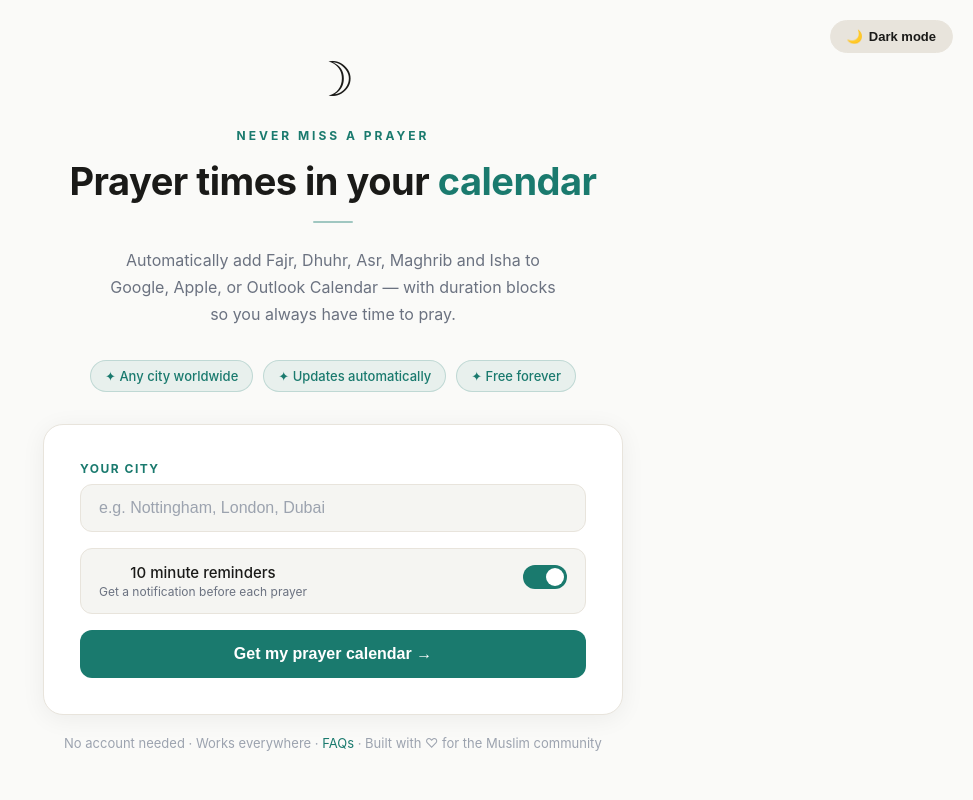
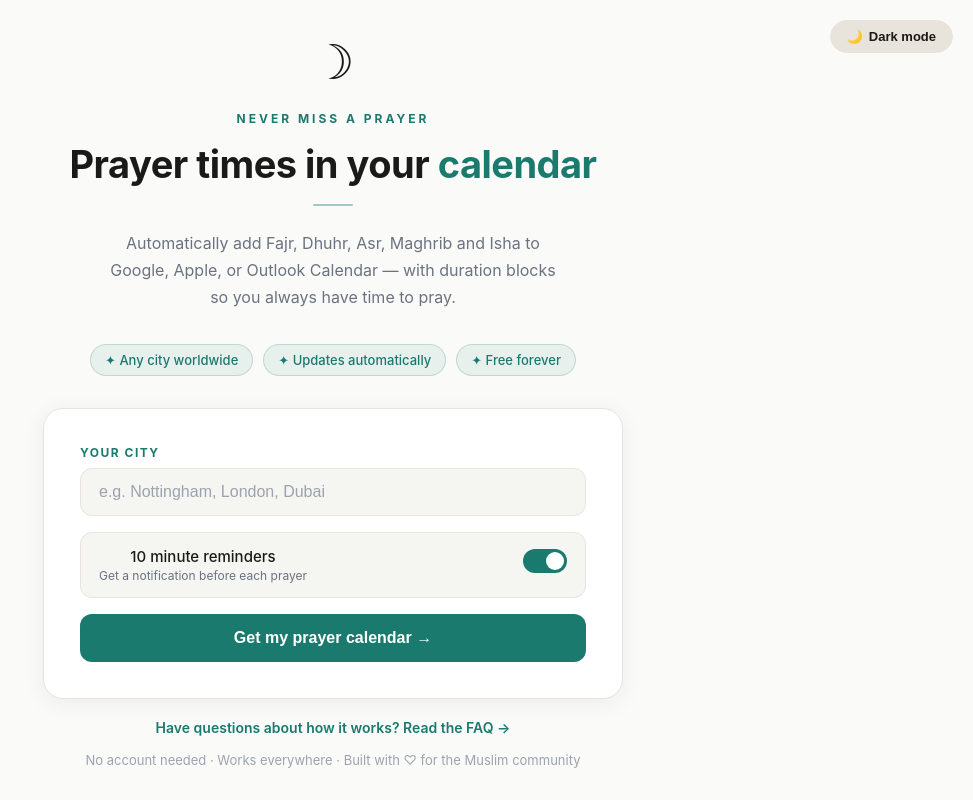
Before and after one commit to zainabyay/prayer-times-app, a Flask app: page / in a window 1280 px wide. Shown: the whole page, without its empty margins (307-1280 px from the left). Run offline with Flask 3, Linux system fonts and the light colour scheme.

Commit message:
Add FAQ link to homepage

```diff
--- a/templates/index.html
+++ b/templates/index.html
@@ -320,6 +320,20 @@
         .step p strong { color: var(--text-primary); }
 
         .footer { font-size: 13px; color: var(--text-muted); margin-top: 16px; }
+
+                .faq-link {
+    display: block;
+    font-size: 14px;
+    color: var(--accent);
+    text-decoration: none;
+    margin-top: 16px;
+    margin-bottom: 8px;
+    font-weight: 600;
+    transition: opacity 0.2s;
+}
+
+.faq-link:hover { opacity: 0.7; }
+
     </style>
 </head>
 <body>
@@ -383,7 +397,8 @@
             </div>
         </div>
 
-        <p class="footer">No account needed · Works everywhere · <a href="/faq" style="color: var(--accent); text-decoration: none;">FAQs</a> · Built with ♡ for the Muslim community</p>
+        <a href="/faq" class="faq-link">Have questions about how it works? Read the FAQ →</a>
+<p class="footer">No account needed · Works everywhere · Built with ♡ for the Muslim community</p>
     </div>
 
     <script>
```
